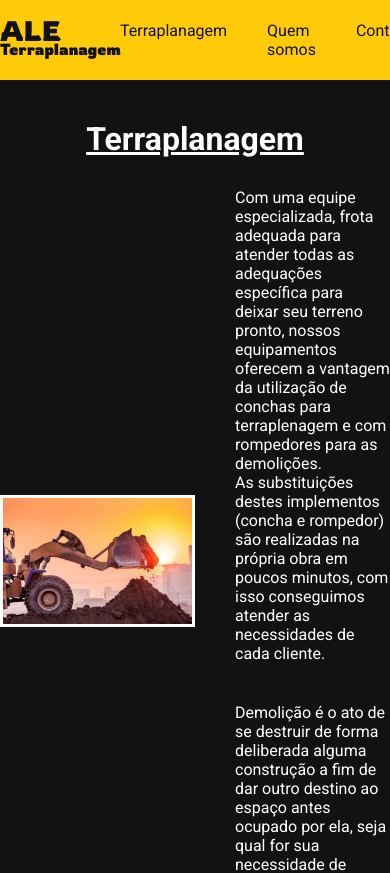
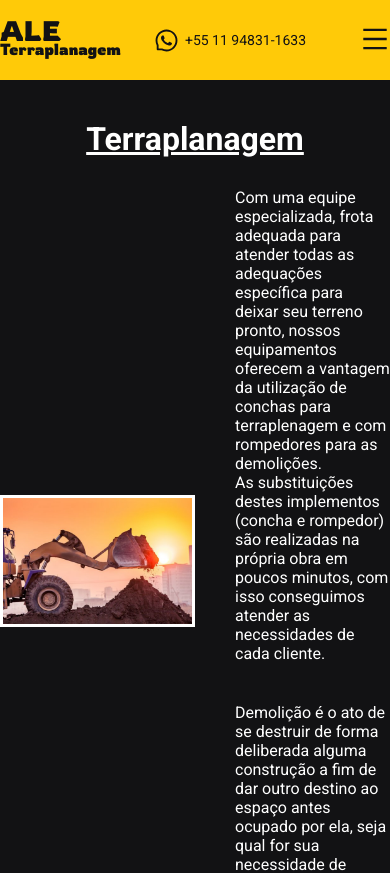
Before and after one commit to aleilson/terraplanagem, a React (Create React App) app: page / in a window 390 px wide. Shown: the top 873 px of the page. Built offline with nearby package versions, Linux system fonts and the light colour scheme.

Commit message:
change in the menu responsive

```diff
--- a/src/components/Menu/index.jsx
+++ b/src/components/Menu/index.jsx
@@ -1,18 +1,34 @@
-import React from 'react'
-import { AiOutlineWhatsApp } from "react-icons/ai";
+import React, { useState } from 'react'
+import { AiOutlineWhatsApp, AiOutlineMenu } from "react-icons/ai";
 
 import './styles.scss'
 
 
 export function Menu() {
+    const [headerChange, setHeaderChange] = useState(false);
+    const [navbarChange, setNavbarChange] = useState(false);
+
+    function handleOpenMenu() {
+        setHeaderChange(!headerChange)
+        setNavbarChange(!navbarChange)
+
+        const hash = window.location.hash
+    }
+
     return (
-        <header id='homescroll'>
+        <header
+            id='homescroll'
+            style={{ height: `${headerChange ? '100%' : ''}` }}
+        >
             <div className="container">
                 <h1 className="logo">
                     ALE
                     <span>Terraplanagem</span>
                 </h1>
-                <nav className='menu'>
+                <nav
+                    className='menu'
+                    style={{ display: `${navbarChange ? 'block' : ''}` }}
+                >
                     <ul className='menu__list'>
                         <li className='menu__option'>
                             <a className='menu__option-link' href="#terraplanagemscroll">Terraplanagem</a>
@@ -31,6 +47,9 @@ export function Menu() {
                 >
                     <AiOutlineWhatsApp fontSize={25} /> +55 11 94831-1633
                 </a>
+                <button className="menu__mobile" onClick={handleOpenMenu}>
+                    <AiOutlineMenu fontSize={30} />
+                </button>
             </div>
         </header>
     )
--- a/src/components/Menu/styles.scss
+++ b/src/components/Menu/styles.scss
@@ -13,6 +13,26 @@ header {
         align-items: center;
         height: 80px;
 
+        @media(max-width: 1279px) {
+            max-width: 910px;
+        }
+
+        @media(max-width: 1023px) {
+            max-width: 720px;
+        }
+
+        @media(max-width: 767px) {
+            max-width: 650px;
+        }
+
+        @media(max-width: 549px) {
+            max-width: 400px;
+        }
+
+        @media(max-width: 389px) {
+            max-width: 360px;
+        }
+
         .logo {
             width: 100px;
             color: var(--gray-900);
@@ -25,19 +45,50 @@ header {
             }
         }
 
+        .menu__mobile {
+            display: none;
+            background: none;
+            border: none;
+
+            svg {
+                color: var(--gray-900);
+            }
+
+            @media(max-width: 767px) {
+                display: block;
+            }
+        }
+
         .menu {
             width: 100%;
             max-width: 600px;
+
+            @media(max-width: 767px) {
+                display: none;
+                max-width: 100%;
+                position: absolute;
+                margin-top: 240px;
+                left: 0;
+            }
 
             &__list {
                 display: flex;
                 justify-content: center;
                 list-style: none;
+
+                @media(max-width: 767px) {
+                    flex-direction: column;
+                    margin-left: 60px;
+                }
             }
 
             &__option {
                 margin: 0 20px;
                 display: inline;
+
+                @media(max-width: 767px) {
+                    margin: 20px 0;
+                }
 
                 &-link {
                     font-size: 16px;
@@ -67,6 +118,10 @@ header {
             &:hover {
                 color: var(--gray-700);
             }
+
+            @media(max-width: 380px) {
+                display: none;
+            }
         }
     }
 }
```
